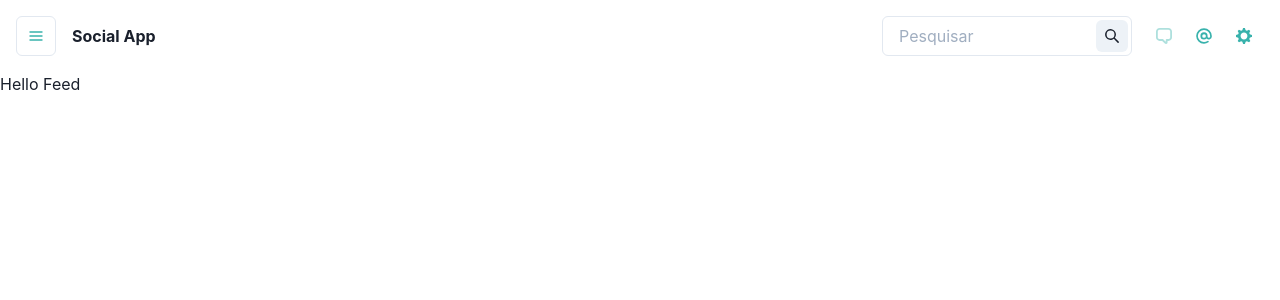
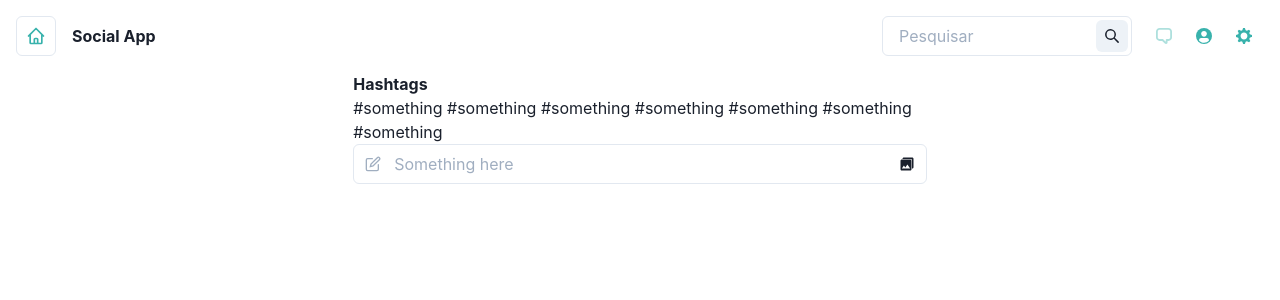
Before and after one commit to joaorodrs/social-app, a Next.js app: page / in a window 1280 px wide. Shown: the top 300 px of the page. Built offline with nearby package versions, Linux system fonts and the light colour scheme; no server answers; sample sign-in values are in the browser's storage.

Commit message:
fix: fixed eslint configs

```diff
--- a/components/Feed/Feed.tsx
+++ b/components/Feed/Feed.tsx
@@ -1,7 +1,32 @@
-const Feed = () => {
-  return (
-    <h1>Hello Feed</h1>
-  )
-}
+import { EditIcon } from '@chakra-ui/icons';
+import {
+  Box, Container, Flex, Heading, Input, InputGroup, InputLeftElement, InputRightElement,
+} from '@chakra-ui/react';
+import { IoMdPhotos } from 'react-icons/io';
 
-export default Feed
+const Feed = () => (
+  <Container>
+    <Box>
+      <Heading as="h2" size="4x1">Hashtags</Heading>
+      #something
+      #something
+      #something
+      #something
+      #something
+      #something
+      #something
+    </Box>
+    <Box>
+      <Flex>
+        <InputGroup>
+          <InputLeftElement><EditIcon color="gray.400" /></InputLeftElement>
+          <Input placeholder="Something here" />
+          <InputRightElement><IoMdPhotos /></InputRightElement>
+        </InputGroup>
+      </Flex>
+    </Box>
+    <Box />
+  </Container>
+);
+
+export default Feed;
--- a/components/Header/Header.tsx
+++ b/components/Header/Header.tsx
@@ -1,20 +1,33 @@
-import { AtSignIcon, ChatIcon, HamburgerIcon, SearchIcon, SettingsIcon } from '@chakra-ui/icons'
-import { Box, Heading, IconButton, Input, InputGroup, InputRightElement, Menu, MenuButton, MenuItem, MenuList } from '@chakra-ui/react'
-import { HiOutlineLogout } from 'react-icons/hi'
-import firebase from 'firebase/app'
-import { AiFillGithub } from 'react-icons/ai'
+import { ChatIcon, SearchIcon, SettingsIcon } from '@chakra-ui/icons';
+import {
+  Avatar,
+  Box,
+  Heading,
+  IconButton,
+  Input,
+  InputGroup,
+  InputRightElement,
+  Menu,
+  MenuButton,
+  MenuItem,
+  MenuList,
+} from '@chakra-ui/react';
+import { HiOutlineHome, HiOutlineLogout } from 'react-icons/hi';
+import firebase from 'firebase/app';
+import { AiFillGithub } from 'react-icons/ai';
+
 interface HeaderProps {
   onOpenUserModal(): void
 }
 
 const Header = ({ onOpenUserModal }: HeaderProps) => {
   const signOut = () => {
-    firebase.auth().signOut()
-  }
+    firebase.auth().signOut();
+  };
 
   const navigateToGithub = () => {
-    window.open('https://github.com/joaorodrs/social-app', '_blank')
-  }
+    window.open('https://github.com/joaorodrs/social-app', '_blank');
+  };
 
   return (
     <Box d="flex" alignItems="center" w="100%" p={4}>
@@ -22,7 +35,7 @@ const Header = ({ onOpenUserModal }: HeaderProps) => {
         aria-label="settings"
         variant="outline"
         color="brand"
-        icon={<HamburgerIcon />}
+        icon={<HiOutlineHome size={20} />}
       />
       <Heading ml={4} as="h1" size="4x1">Social App</Heading>
       <InputGroup ml="auto" mr={3} w="250px">
@@ -44,7 +57,7 @@ const Header = ({ onOpenUserModal }: HeaderProps) => {
         aria-label="settings"
         variant="ghost"
         color="brand"
-        icon={<AtSignIcon />}
+        icon={<Avatar size="2xs" bgColor="brand" />}
         onClick={onOpenUserModal}
       />
       <Menu autoSelect={false}>
@@ -66,7 +79,7 @@ const Header = ({ onOpenUserModal }: HeaderProps) => {
         </MenuList>
       </Menu>
     </Box>
-  )
-}
+  );
+};
 
-export default Header
+export default Header;
--- a/package.json
+++ b/package.json
@@ -26,11 +26,16 @@
     "@typescript-eslint/eslint-plugin": "^4.20.0",
     "@typescript-eslint/parser": "^4.20.0",
     "eslint": "^7.23.0",
+    "eslint-config-airbnb": "^18.2.1",
+    "eslint-config-prettier": "^8.1.0",
     "eslint-config-standard": "^16.0.2",
     "eslint-plugin-import": "^2.22.1",
+    "eslint-plugin-jsx-a11y": "^6.4.1",
     "eslint-plugin-node": "^11.1.0",
+    "eslint-plugin-prettier": "^3.3.1",
     "eslint-plugin-promise": "^4.3.1",
     "eslint-plugin-react": "^7.23.1",
+    "eslint-plugin-react-hooks": "^4.2.0",
     "typescript": "^4.2.3"
   }
 }
--- a/pages/index.tsx
+++ b/pages/index.tsx
@@ -28,6 +28,7 @@ export default function Home () {
   }
 
   return (
+    <>
       <div>
         <Head>
           <title>SA | {user?.displayName || 'Anônimo'}</title>
@@ -38,7 +39,7 @@ export default function Home () {
 
           <Feed />
         </Fade>
-
+      </div>
       <Modal isOpen={isUserModalOpen} onClose={onCloseUserModal}>
         <ModalOverlay />
         <ModalContent>
@@ -56,6 +57,6 @@ export default function Home () {
           </ModalFooter>
         </ModalContent>
       </Modal>
-    </div>
+    </>
   )
 }
```
Also changed, not shown: .eslintrc.js, 2 other files (tests, documents, lock files or other folders). Lines whose indentation alone changed are shown as unchanged.
